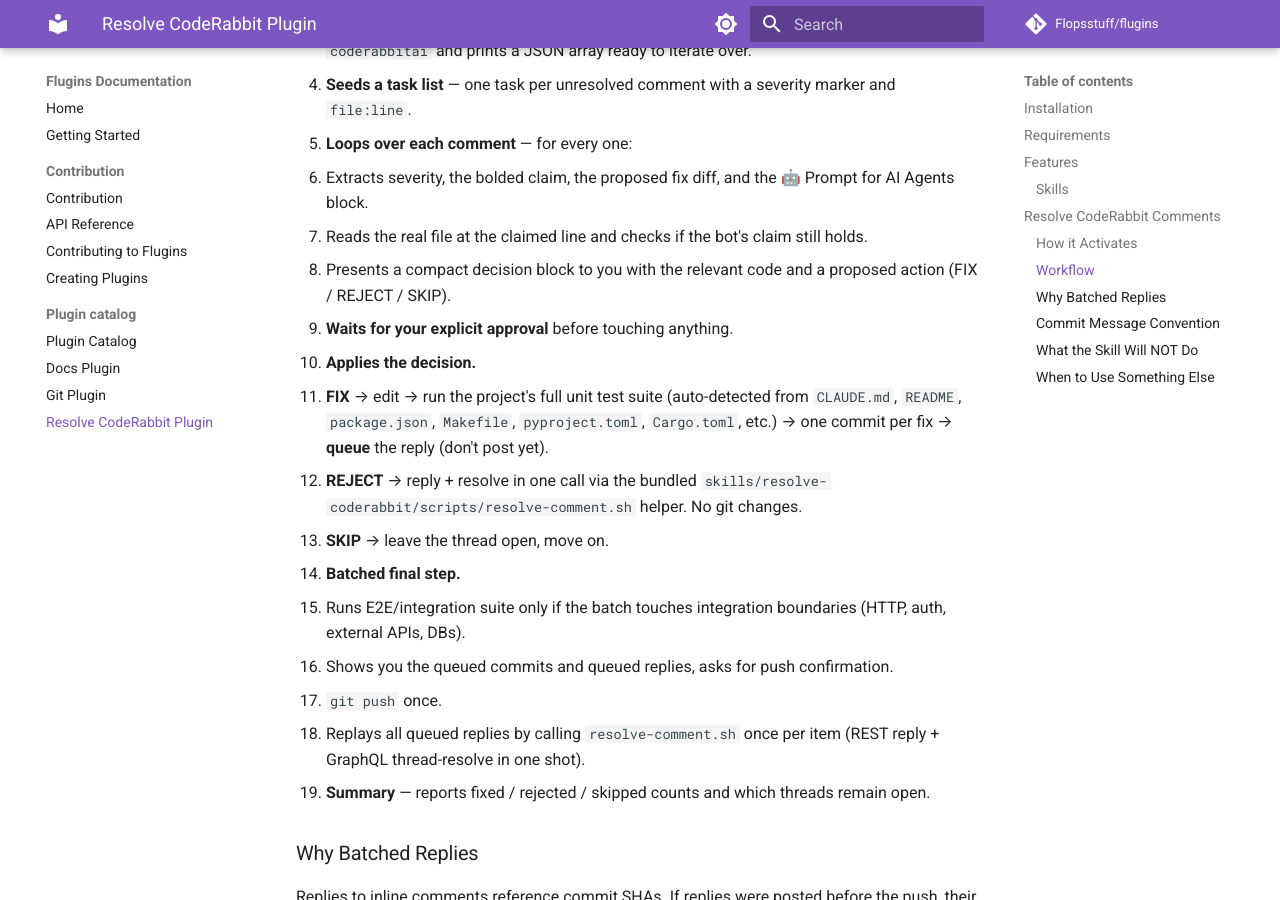
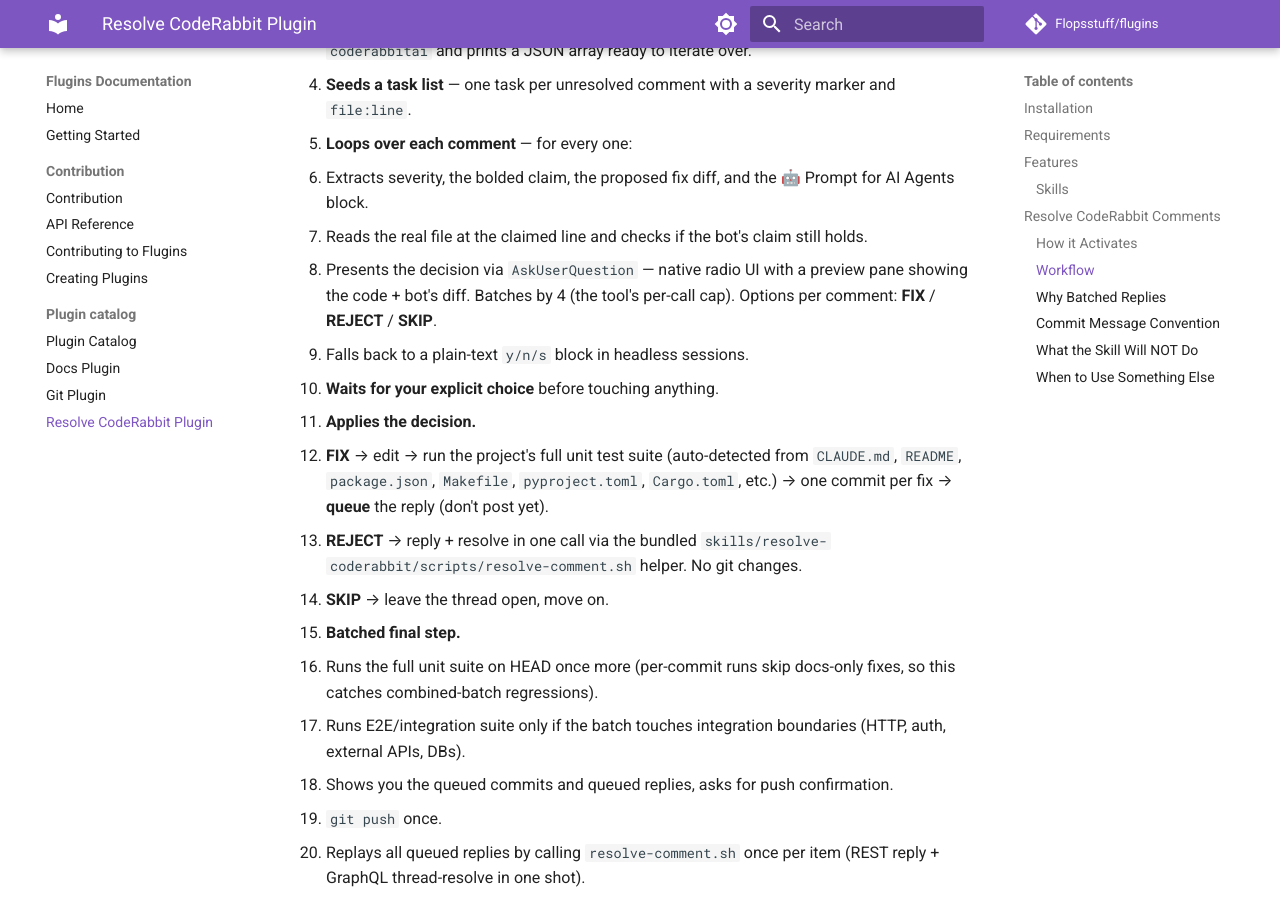
Before and after one commit to Flopsstuff/flugins, an MkDocs documentation site: the page built from docs/plugin-catalog/resolve-coderabbit-plugin.md, in a window 1280 px wide and 900 px high, scrolled down 2266 px. Built offline with MkDocs 1.6.1 and Material for MkDocs 9.7.7, drawn with Linux system fonts in a browser that asks for light colours; comment, search, counter and statistics services are not loaded.

Commit message:
✨ Use AskUserQuestion for per-comment triage, add final unit gate
Two improvements to the comment loop:

1) Step 3c (present decision): switch from a plain-text y/n/s block to
   native AskUserQuestion. Each comment becomes one single-select
   question with FIX / REJECT / SKIP options and a side-by-side preview
   pane showing the real surrounding code plus the bot's proposed diff
   on the FIX option. Batches of up to 4 questions per call (tool cap),
   so a 15-comment PR turns into 4 back-to-back dialogs instead of 15
   text prompts. The plain-text block is kept as a fallback for
   headless / non-interactive sessions.

2) Step 5 (final gates): add a full-unit-suite run on HEAD before E2E.
   Per-commit runs skip docs-only fixes by design, so the combined
   batch on HEAD wasn't actually unit-validated before. Cheap to run,
   symmetric with the E2E gate, and catches interaction regressions
   between fixes. The "don't push if a gate fails" rule now covers
   both unit and E2E failures.

Catalog page updated to reflect both changes.

Co-Authored-By: Claude Opus 4.7 (1M context) <noreply@anthropic.com>

```diff
--- a/docs/plugin-catalog/resolve-coderabbit-plugin.md
+++ b/docs/plugin-catalog/resolve-coderabbit-plugin.md
@@ -69,13 +69,15 @@ You can also invoke it explicitly via the Claude Code skill UI.
 4. **Loops over each comment** — for every one:
    - Extracts severity, the bolded claim, the proposed fix diff, and the 🤖 Prompt for AI Agents block.
    - Reads the real file at the claimed line and checks if the bot's claim still holds.
-   - Presents a compact decision block to you with the relevant code and a proposed action (FIX / REJECT / SKIP).
-   - **Waits for your explicit approval** before touching anything.
+   - Presents the decision via `AskUserQuestion` — native radio UI with a preview pane showing the code + bot's diff. Batches by 4 (the tool's per-call cap). Options per comment: **FIX** / **REJECT** / **SKIP**.
+   - Falls back to a plain-text `y/n/s` block in headless sessions.
+   - **Waits for your explicit choice** before touching anything.
 5. **Applies the decision.**
    - **FIX** → edit → run the project's full unit test suite (auto-detected from `CLAUDE.md`, `README`, `package.json`, `Makefile`, `pyproject.toml`, `Cargo.toml`, etc.) → one commit per fix → **queue** the reply (don't post yet).
    - **REJECT** → reply + resolve in one call via the bundled `skills/resolve-coderabbit/scripts/resolve-comment.sh` helper. No git changes.
    - **SKIP** → leave the thread open, move on.
 6. **Batched final step.**
+   - Runs the full unit suite on HEAD once more (per-commit runs skip docs-only fixes, so this catches combined-batch regressions).
    - Runs E2E/integration suite only if the batch touches integration boundaries (HTTP, auth, external APIs, DBs).
    - Shows you the queued commits and queued replies, asks for push confirmation.
    - `git push` once.
```
Also changed, not shown: plugins/resolve-coderabbit/skills/resolve-coderabbit/SKILL.md (+23 -8 lines).
